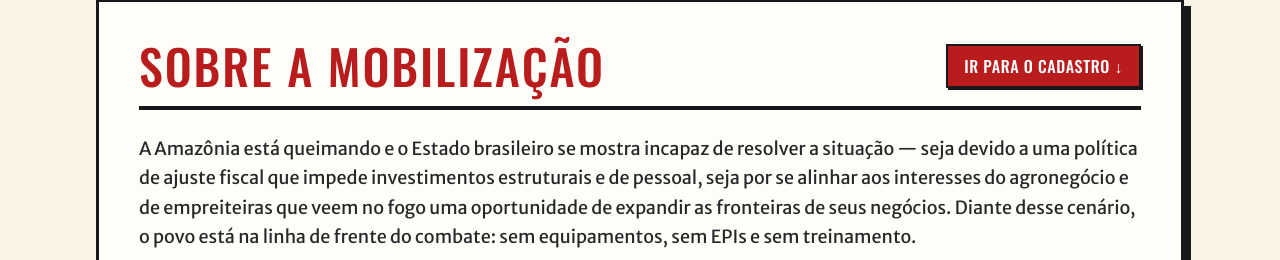
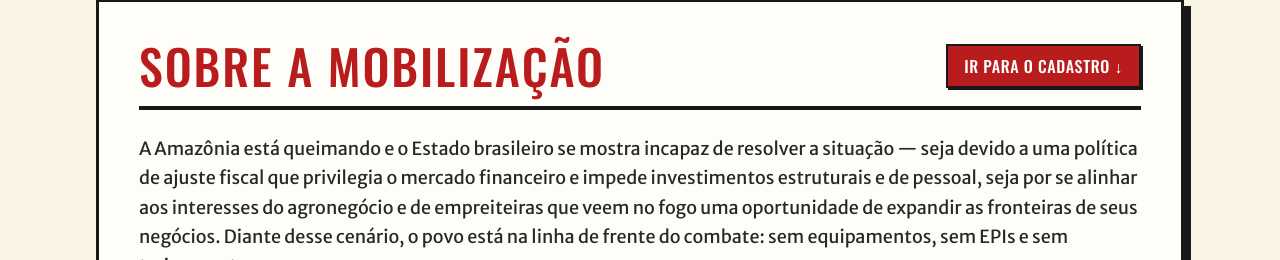
Before and after one commit to saulosjoseph/quero-ser-brigadista, a Next.js app: page / in a window 1280 px wide. Shown: the part 692-952 px from the top of the page. Built offline with nearby package versions, Linux system fonts and the light colour scheme; no server answers.

Commit message:
Update text to emphasize financial policy impact on Amazon crisis

```diff
--- a/app/page.tsx
+++ b/app/page.tsx
@@ -413,7 +413,7 @@ export default function Home() {
 
             <div className="space-y-4 text-base sm:text-lg text-[#27272A] leading-relaxed font-medium">
               <p>
-                A Amazônia está queimando e o Estado brasileiro se mostra incapaz de resolver a situação — seja devido a uma política de ajuste fiscal que impede investimentos estruturais e de pessoal, seja por se alinhar aos interesses do agronegócio e de empreiteiras que veem no fogo uma oportunidade de expandir as fronteiras de seus negócios. Diante desse cenário, o povo está na linha de frente do combate: sem equipamentos, sem EPIs e sem treinamento.
+                A Amazônia está queimando e o Estado brasileiro se mostra incapaz de resolver a situação — seja devido a uma política de ajuste fiscal que privilegia o mercado financeiro e impede investimentos estruturais e de pessoal, seja por se alinhar aos interesses do agronegócio e de empreiteiras que veem no fogo uma oportunidade de expandir as fronteiras de seus negócios. Diante desse cenário, o povo está na linha de frente do combate: sem equipamentos, sem EPIs e sem treinamento.
               </p>
               <p>
                 Exigimos que o Estado entregue equipamentos para as comunidades que estão na linha de frente e forneça treinamento básico rápido de forma <strong>imediata</strong>.
```
